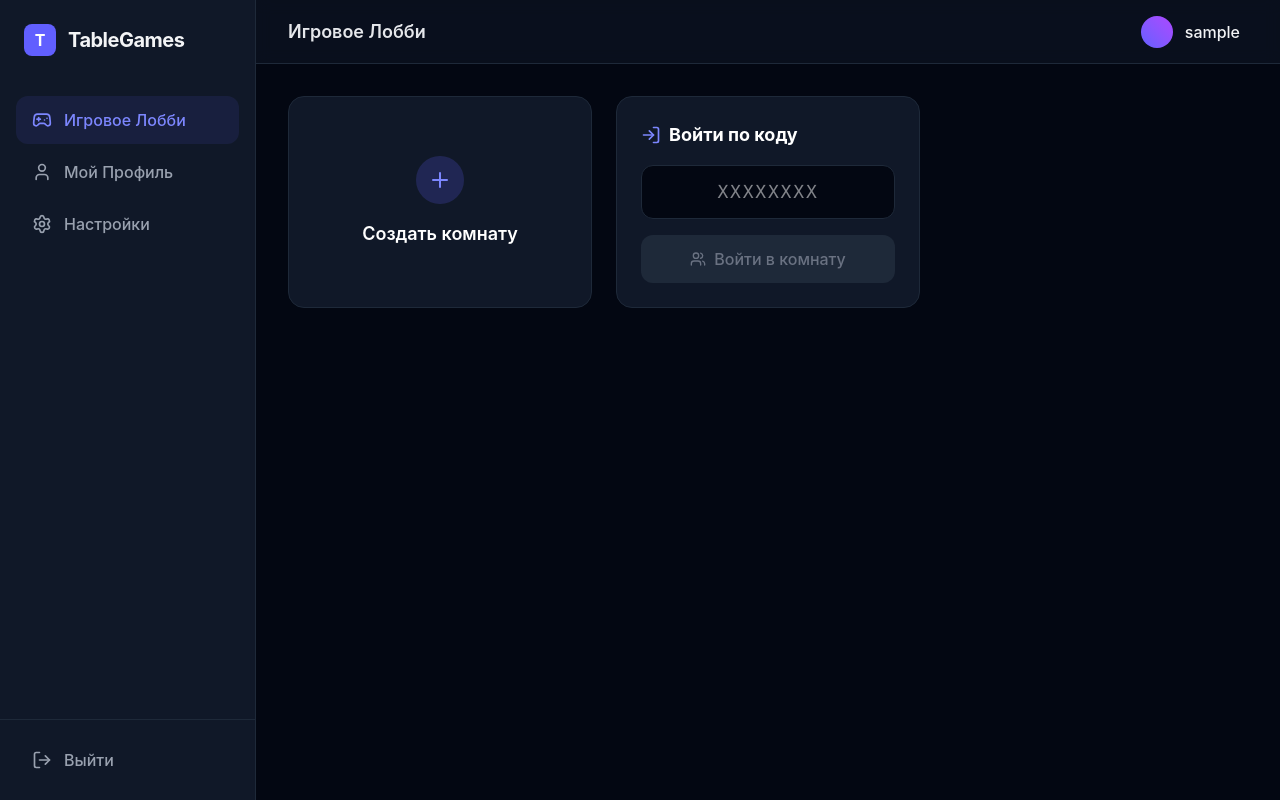
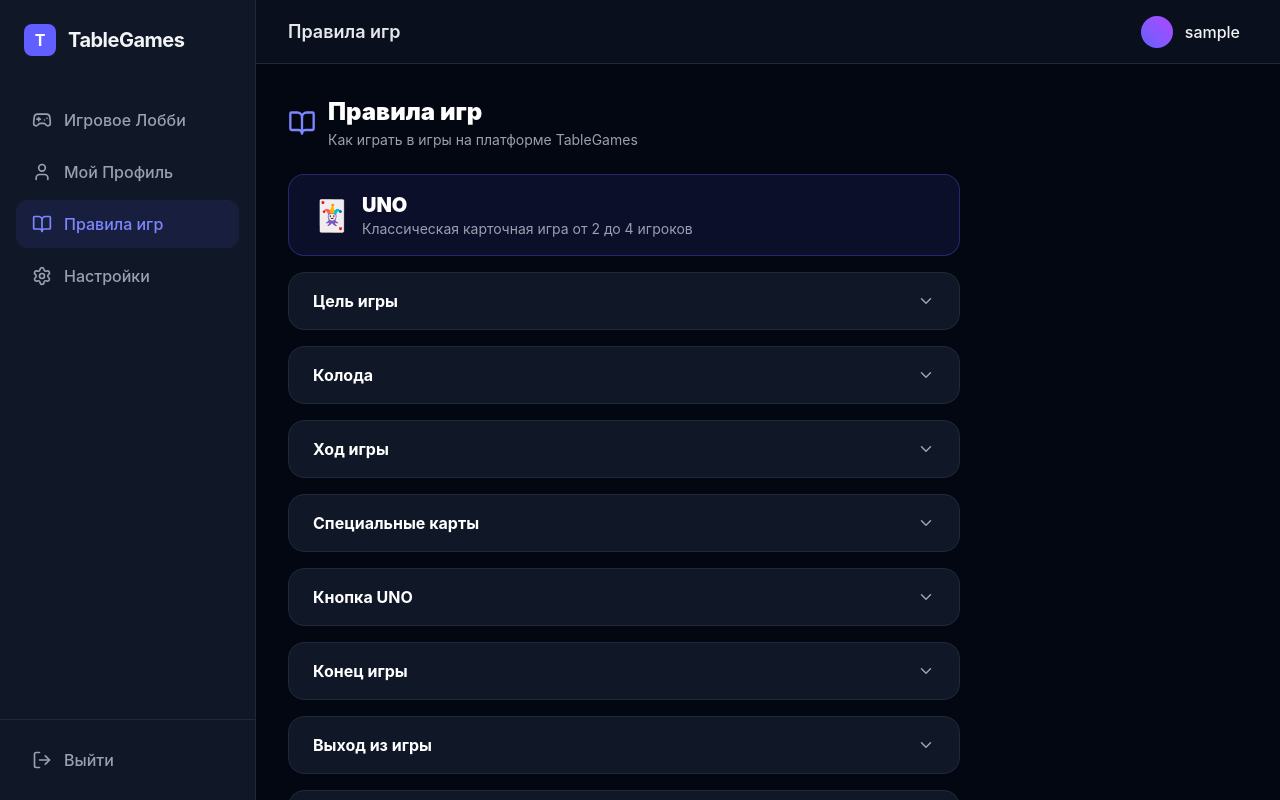
Before and after one commit to Mak3nt0sh1/tablegames, a React (Vite) app in the folder frontend/: page /rules in a window 1280 px wide. Before the commit this address led to /. Built offline with nearby package versions, Linux system fonts and the light colour scheme; no server answers; sample sign-in values are in the browser's storage.

Commit message:
add rules

```diff
--- a/frontend/src/App.tsx
+++ b/frontend/src/App.tsx
@@ -9,6 +9,7 @@
 import Room from './pages/Room';
 import JoinRoom from './pages/JoinRoom';
 import UnoGame from './pages/UnoGame';
+import Rules from './pages/Rules';
 import { token } from './api/client';
 import { VoiceProvider } from './context/VoiceContext';
 
@@ -44,6 +45,7 @@
           <Route index element={<Lobby />} />
           <Route path=":roomId" element={<Room />} />
           <Route path="profile" element={<Profile />} />
+          <Route path="rules" element={<Rules />} />
           <Route path="settings" element={<Settings />} />
         </Route>
       </Routes>
--- a/frontend/src/layouts/DashboardLayout.tsx
+++ b/frontend/src/layouts/DashboardLayout.tsx
@@ -1,5 +1,5 @@
 import { Link, Outlet, useLocation, useNavigate } from "react-router-dom";
-import { Gamepad2, User, Settings as SettingsIcon, LogOut } from "lucide-react";
+import { Gamepad2, User, Settings as SettingsIcon, LogOut, BookOpen} from "lucide-react";
 import { auth } from "../api/client";
 
 export default function DashboardLayout() {
@@ -15,6 +15,7 @@
   const navItems = [
     { path: "/", label: "Игровое Лобби", icon: <Gamepad2 size={20} /> },
     { path: "/profile", label: "Мой Профиль", icon: <User size={20} /> },
+    { path: "/rules", label: "Правила игр", icon: <BookOpen size={20} /> },
     { path: "/settings", label: "Настройки", icon: <SettingsIcon size={20} /> }
   ];
 
--- /dev/null
+++ b/frontend/src/pages/Rules.tsx
@@ -0,0 +1,139 @@
+import { useState } from 'react';
+import { BookOpen, ChevronDown, ChevronUp } from 'lucide-react';
+
+interface Section {
+  title: string;
+  content: React.ReactNode;
+}
+
+function Accordion({ title, children }: { title: string; children: React.ReactNode }) {
+  const [open, setOpen] = useState(false);
+  return (
+    <div className="bg-gray-900 border border-gray-800 rounded-2xl overflow-hidden">
+      <button
+        onClick={() => setOpen(!open)}
+        className="w-full flex items-center justify-between px-6 py-4 text-left hover:bg-gray-800/50 transition-colors"
+      >
+        <span className="font-bold text-white text-base">{title}</span>
+        {open ? <ChevronUp size={18} className="text-gray-400" /> : <ChevronDown size={18} className="text-gray-400" />}
+      </button>
+      {open && (
+        <div className="px-6 pb-5 text-gray-300 text-sm leading-relaxed space-y-3 border-t border-gray-800 pt-4">
+          {children}
+        </div>
+      )}
+    </div>
+  );
+}
+
+function Card({ color, value }: { color: string; value: string }) {
+  const colors: Record<string, string> = {
+    red: 'bg-red-500',
+    green: 'bg-green-500',
+    blue: 'bg-blue-500',
+    yellow: 'bg-yellow-400',
+  };
+  const labels: Record<string, string> = {
+    skip: '⊘', reverse: '↺', draw_two: '+2',
+  };
+  return (
+    <span className={`inline-flex items-center justify-center ${colors[color] ?? 'bg-gray-700'} text-white font-black text-xs rounded-lg px-2 py-1 mx-1`}>
+      {labels[value] ?? value.toUpperCase()}
+    </span>
+  );
+}
+
+export default function Rules() {
+  return (
+    <div className="max-w-2xl space-y-4">
+
+      {/* Заголовок */}
+      <div className="flex items-center gap-3 mb-6">
+        <BookOpen size={28} className="text-indigo-400" />
+        <div>
+          <h1 className="text-2xl font-black text-white">Правила игр</h1>
+          <p className="text-gray-400 text-sm mt-0.5">Как играть в игры на платформе TableGames</p>
+        </div>
+      </div>
+
+      {/* UNO */}
+      <div className="bg-indigo-500/10 border border-indigo-500/30 rounded-2xl px-6 py-4 flex items-center gap-3">
+        <span className="text-3xl">🃏</span>
+        <div>
+          <h2 className="text-xl font-black text-white">UNO</h2>
+          <p className="text-gray-400 text-sm">Классическая карточная игра от 2 до 4 игроков</p>
+        </div>
+      </div>
+
+      <Accordion title="Цель игры">
+        <p>Первым избавиться от всех карт на руке. Победитель получает очки равные сумме карт оставшихся у остальных игроков.</p>
+      </Accordion>
+
+      <Accordion title="Колода">
+        <p>В игре используется <strong className="text-white">76 карт</strong> четырёх цветов: красные, зелёные, синие и жёлтые.</p>
+        <p>Каждый цвет содержит:</p>
+        <ul className="list-disc list-inside space-y-1 text-gray-400">
+          <li>Цифры от 0 до 9</li>
+          <li>2 карты <span className="text-white">Пропуск хода</span> <Card color="red" value="skip" /></li>
+          <li>2 карты <span className="text-white">Смена направления</span> <Card color="green" value="reverse" /></li>
+          <li>2 карты <span className="text-white">Возьми две</span> <Card color="blue" value="draw_two" /></li>
+        </ul>
+        <p>В начале игры каждому игроку раздаётся <strong className="text-white">7 карт</strong>. Одна карта кладётся в сброс рубашкой вниз — это начальная карта.</p>
+      </Accordion>
+
+      <Accordion title="Ход игры">
+        <p>Игроки ходят по очереди. В свой ход нужно положить одну карту на сброс или взять карту из колоды.</p>
+        <p>Карту можно сыграть если она совпадает с верхней картой сброса по <strong className="text-white">цвету</strong> или по <strong className="text-white">значению</strong>.</p>
+        <p>Например, на красную 5 можно положить любую красную карту или любую 5 другого цвета.</p>
+        <p>Если карту сыграть нельзя — нужно взять одну карту из колоды. Если взятая карта подходит — можно сразу её сыграть, иначе ход переходит к следующему.</p>
+      </Accordion>
+
+      <Accordion title="Специальные карты">
+        <div className="space-y-4">
+          <div>
+            <p className="text-white font-semibold mb-1">
+              <Card color="red" value="skip" /> Пропуск хода
+            </p>
+            <p>Следующий игрок пропускает свой ход. При двух игроках это означает что ход снова переходит к вам.</p>
+          </div>
+          <div>
+            <p className="text-white font-semibold mb-1">
+              <Card color="green" value="reverse" /> Смена направления
+            </p>
+            <p>Меняет направление очерёдности ходов — с по часовой на против часовой и обратно. При двух игроках работает как пропуск хода.</p>
+          </div>
+          <div>
+            <p className="text-white font-semibold mb-1">
+              <Card color="blue" value="draw_two" /> Возьми две
+            </p>
+            <p>Следующий игрок берёт 2 карты. Однако — если у него тоже есть карта <Card color="blue" value="draw_two" />, он может её сыграть поверх и штраф накапливается. Итоговый штраф берёт тот, у кого нет такой карты для ответа.</p>
+            <p>Если у следующего игрока нет <Card color="blue" value="draw_two" /> для ответа — карты начисляются автоматически и ход переходит дальше.</p>
+          </div>
+        </div>
+      </Accordion>
+
+      <Accordion title="Кнопка UNO">
+        <p>Когда у вас остаётся <strong className="text-white">2 карты</strong> и вы собираетесь сыграть одну из них — нажмите кнопку <span className="bg-red-600 text-white text-xs font-black px-2 py-0.5 rounded-lg">UNO!</span> перед броском.</p>
+        <p>Если вы сыграли карту и у вас осталась <strong className="text-white">1 карта</strong>, но вы не нажали UNO — соперник может вас поймать нажав кнопку <span className="text-orange-400 font-bold">Поймать [имя]!</span>. В этом случае вы получаете штраф <strong className="text-white">+2 карты</strong>.</p>
+        <p>Также можно нажать UNO когда у вас уже осталась 1 карта — кнопка активна в обоих случаях.</p>
+      </Accordion>
+
+      <Accordion title="Конец игры">
+        <p>Игрок победил когда сыграл последнюю карту. Если при этом последняя карта — <Card color="blue" value="draw_two" />, следующий игрок берёт карты, но победитель уже определён.</p>
+        <p>После окончания игры хост может запустить новую партию в той же комнате — нажав кнопку <span className="text-green-400 font-bold">Новая игра</span>.</p>
+      </Accordion>
+
+      <Accordion title="Выход из игры">
+        <p>Если игрок покидает комнату во время партии — он автоматически исключается из игры. Его карты убираются со стола и ход передаётся следующему игроку.</p>
+        <p>Если игра идёт и один из игроков хочет её прервать — хост может нажать кнопку <span className="text-red-400 font-bold">✕ Завершить игру</span> в комнате.</p>
+        <p>Если вы случайно вышли из игры — вернуться можно через виджет <span className="text-indigo-400 font-bold">🎮 У вас есть активная игра</span> на главной странице.</p>
+      </Accordion>
+
+      <Accordion title="Количество игроков">
+        <p>Минимум <strong className="text-white">2 игрока</strong>, максимум <strong className="text-white">4 игрока</strong>. Хост может изменить лимит в настройках комнаты до старта игры.</p>
+        <p>При двух игроках карты <Card color="green" value="reverse" /> и <Card color="red" value="skip" /> действуют одинаково — ход снова переходит к вам.</p>
+      </Accordion>
+
+    </div>
+  );
+}
```
